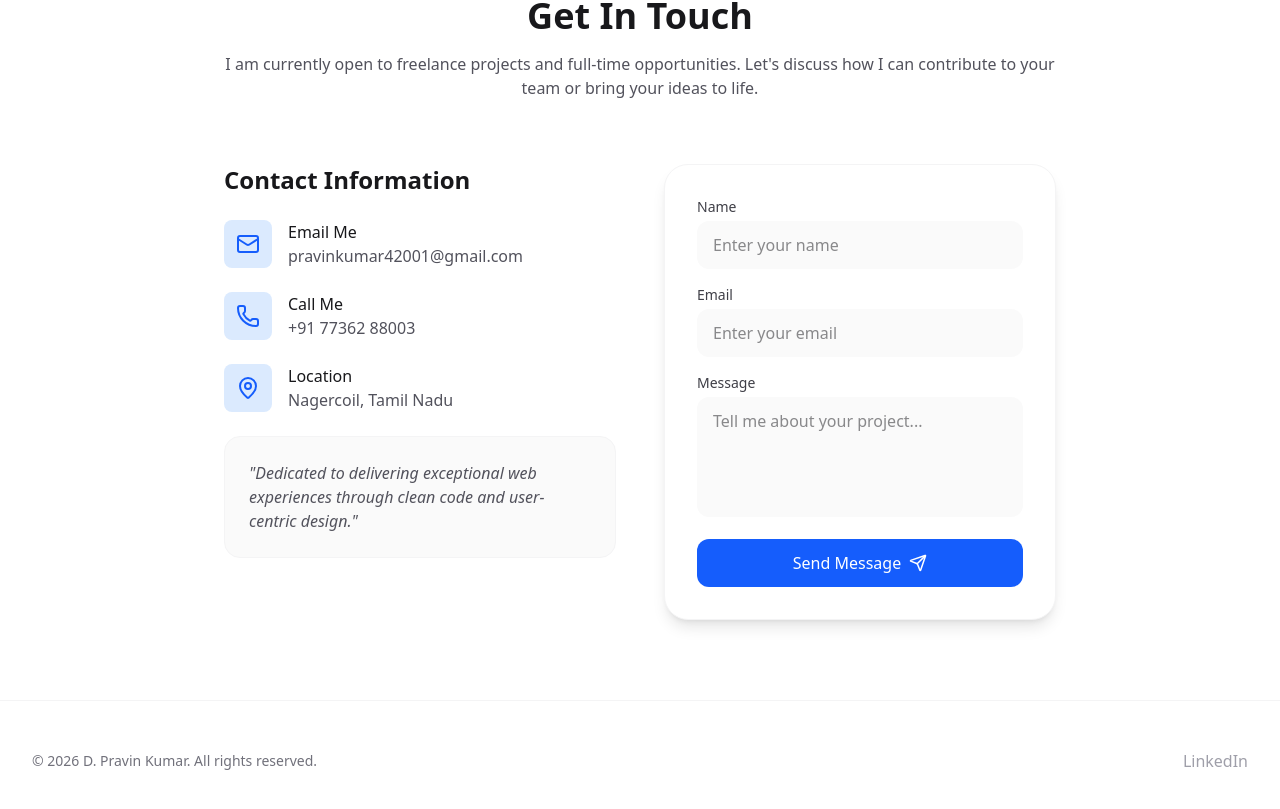
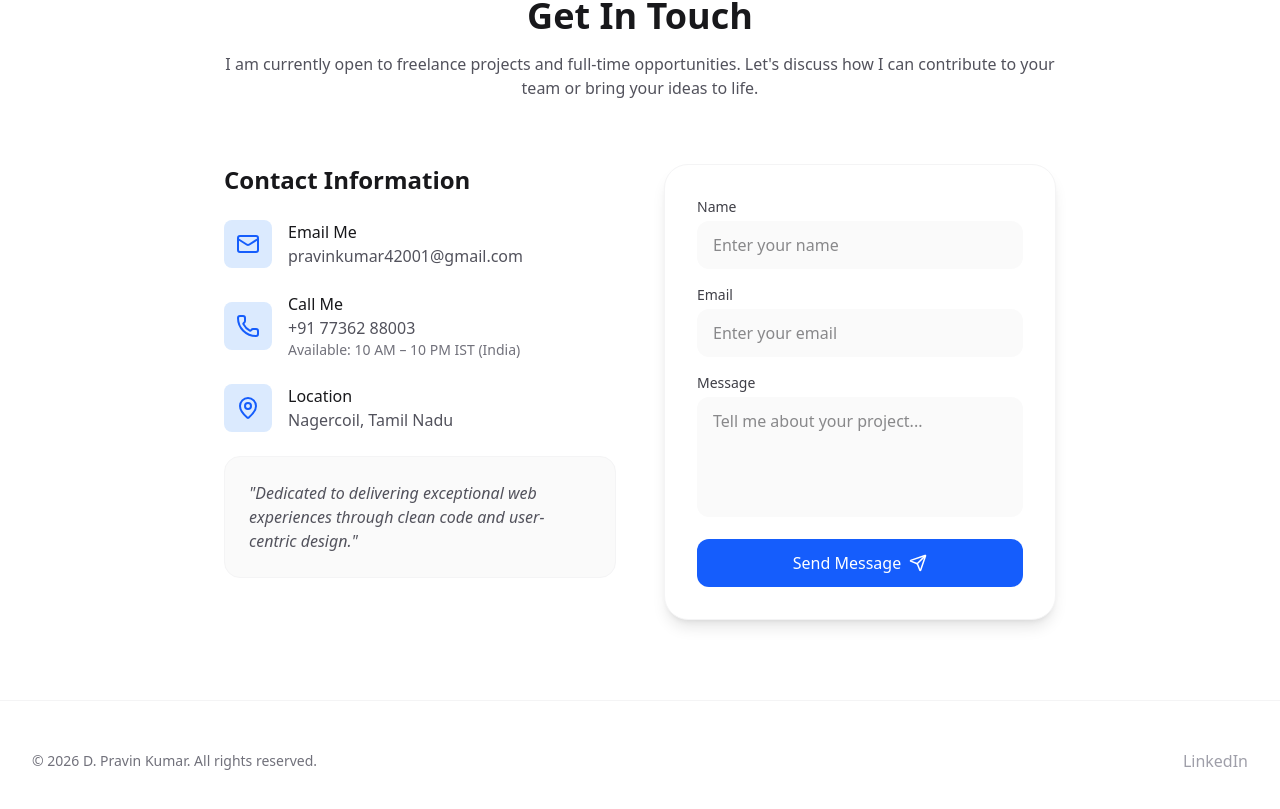
Before and after one commit to Pravin412/Portfolio, a React (Vite) app: page / in a window 1280 px wide. Shown: the part 3865-4674 px from the top of the page. Built offline with nearby package versions, Linux system fonts and the light colour scheme; the HTML template or start-up script is replaced by a standard one.

Commit message:
time added

```diff
--- a/src/components/sections/Contact.tsx
+++ b/src/components/sections/Contact.tsx
@@ -51,6 +51,9 @@ const Contact = () => {
                   <p className="font-medium">Call Me</p>
                   <p className="text-zinc-600 dark:text-zinc-400">
                     +91 77362 88003
+                  </p>
+                  <p className="text-sm text-zinc-500 dark:text-zinc-500">
+                    Available: 10 AM – 10 PM IST (India)
                   </p>
                 </div>
               </div>
```
